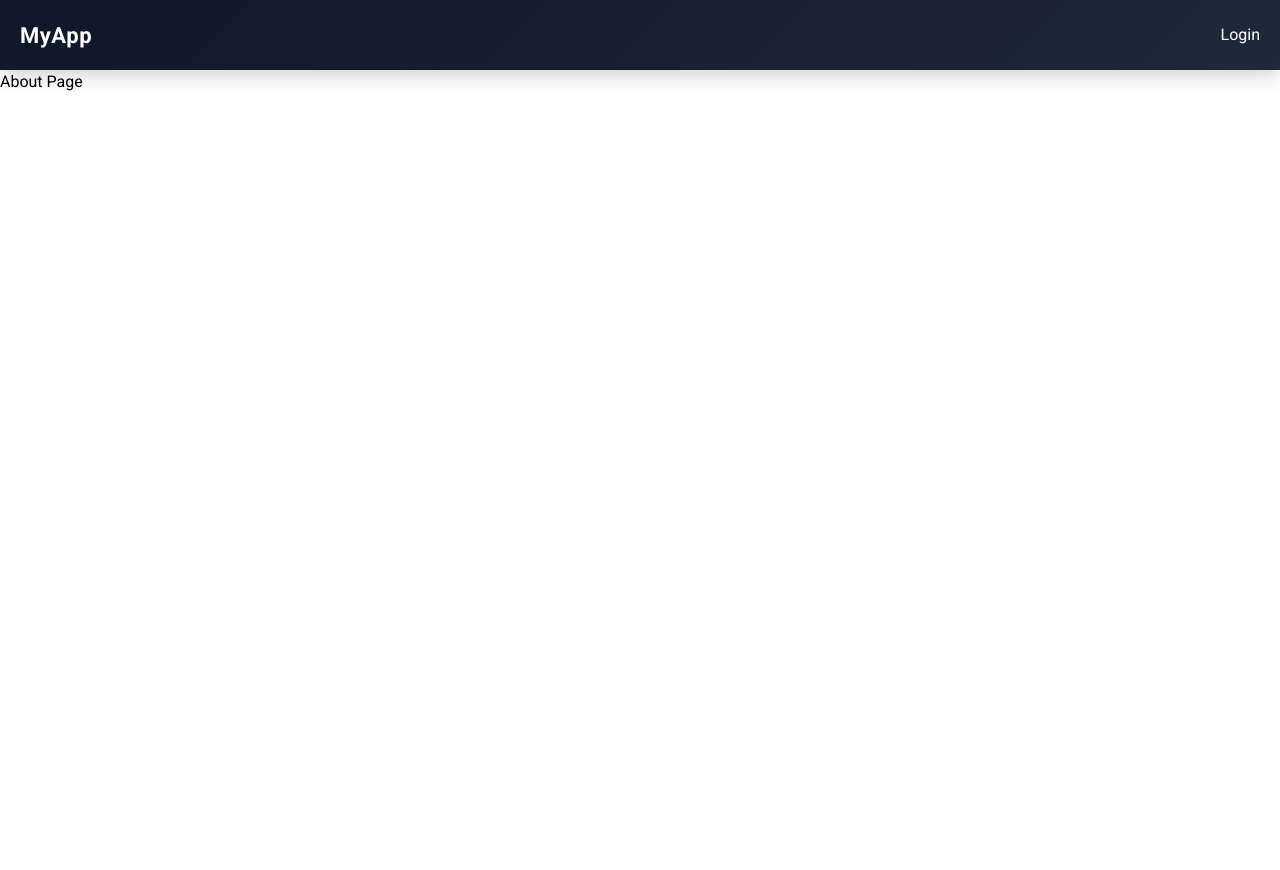
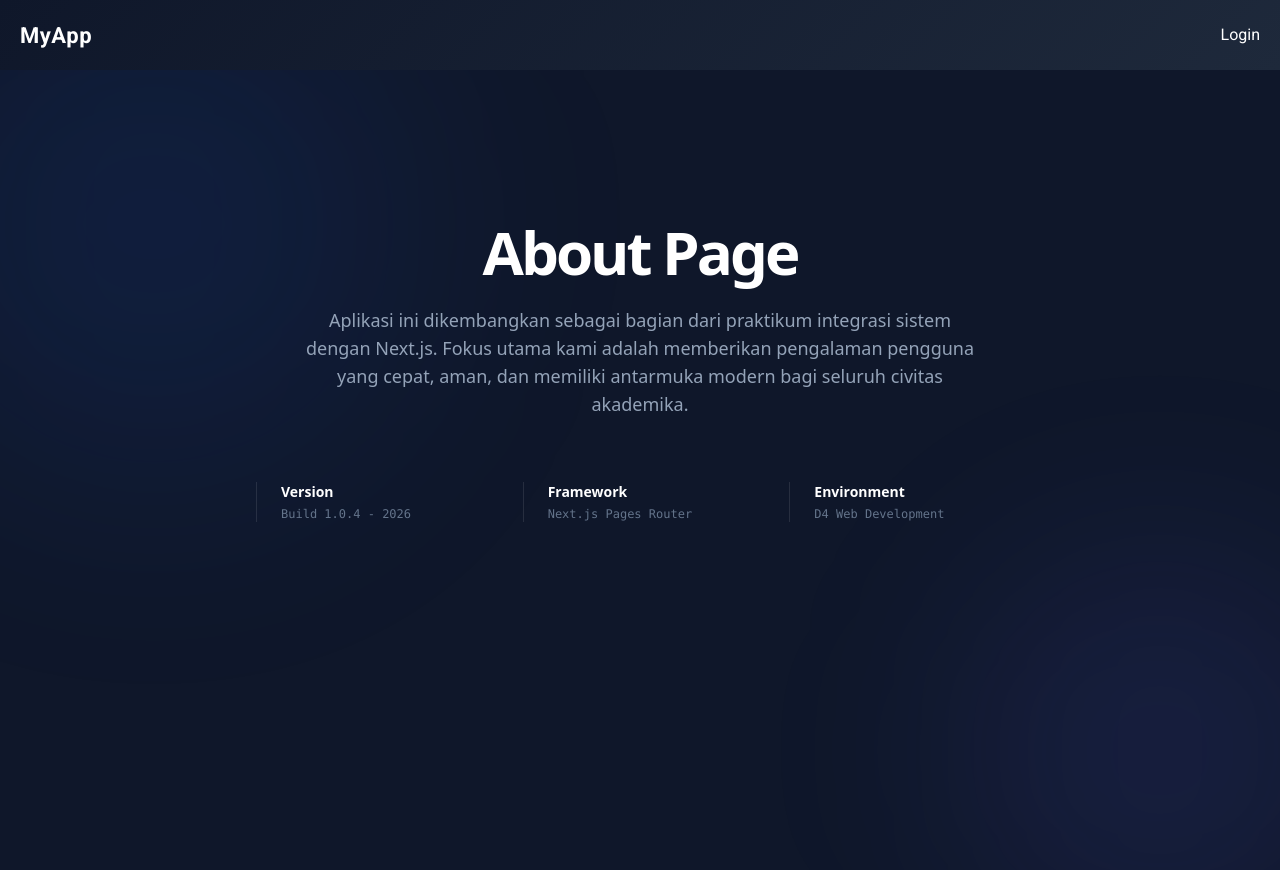
Before and after one commit to dimas1625/my-app, a Next.js app: page /about in a window 1280 px wide. Before the commit the page ends 800 px from the top, so only its background shows below. Built offline with nearby package versions, Linux system fonts and the light colour scheme; no server answers.

Commit message:
fix: halaman about

```diff
--- a/src/pages/about/index.tsx
+++ b/src/pages/about/index.tsx
@@ -1,7 +1,48 @@
 const AboutPage = () => {
   return (
-    <div>
-      <h1 data-testid="title">About Page</h1>
+    <div className="min-h-screen w-full bg-[#0f172a] flex flex-col items-center pt-32 px-6 font-sans relative overflow-hidden">
+
+      {/* --- BACKGROUND DECORATION (Glow Effect) --- */}
+      <div className="absolute inset-0 z-0">
+        <div className="absolute top-0 left-0 w-[500px] h-[500px] bg-blue-600/10 rounded-full blur-[120px] -ml-24 -mt-24" />
+        <div className="absolute bottom-0 right-0 w-[400px] h-[400px] bg-indigo-500/10 rounded-full blur-[100px] -mr-20 -mb-20" />
+      </div>
+
+      {/* --- MAIN CONTENT --- */}
+      <div className="relative z-10 w-full max-w-4xl text-center">
+
+        {/* Badge/Label Atas */}
+        <div className="flex justify-center items-center gap-2 mb-6">
+        </div>
+
+        {/* Judul Utama */}
+        <h1 data-testid="title" className="text-4xl md:text-6xl font-black text-white tracking-tighter mb-6">
+          About Page
+        </h1>
+
+        {/* Deskripsi Tentang Aplikasi */}
+        <p className="text-slate-400 leading-relaxed max-w-2xl mx-auto text-base md:text-lg font-medium">
+          Aplikasi ini dikembangkan sebagai bagian dari praktikum integrasi sistem
+          dengan Next.js. Fokus utama kami adalah memberikan pengalaman pengguna
+          yang cepat, aman, dan memiliki antarmuka modern bagi seluruh civitas akademika.
+        </p>
+
+        {/* Info Grid Sederhana */}
+        <div className="mt-16 grid grid-cols-1 md:grid-cols-3 gap-8 text-left max-w-3xl mx-auto">
+          <div className="border-l border-white/10 pl-6">
+            <h4 className="text-white font-bold text-sm mb-1">Version</h4>
+            <p className="text-slate-500 text-xs font-mono">Build 1.0.4 - 2026</p>
+          </div>
+          <div className="border-l border-white/10 pl-6">
+            <h4 className="text-white font-bold text-sm mb-1">Framework</h4>
+            <p className="text-slate-500 text-xs font-mono">Next.js Pages Router</p>
+          </div>
+          <div className="border-l border-white/10 pl-6">
+            <h4 className="text-white font-bold text-sm mb-1">Environment</h4>
+            <p className="text-slate-500 text-xs font-mono">D4 Web Development</p>
+          </div>
+        </div>
+      </div>
     </div>
   );
 };
```
